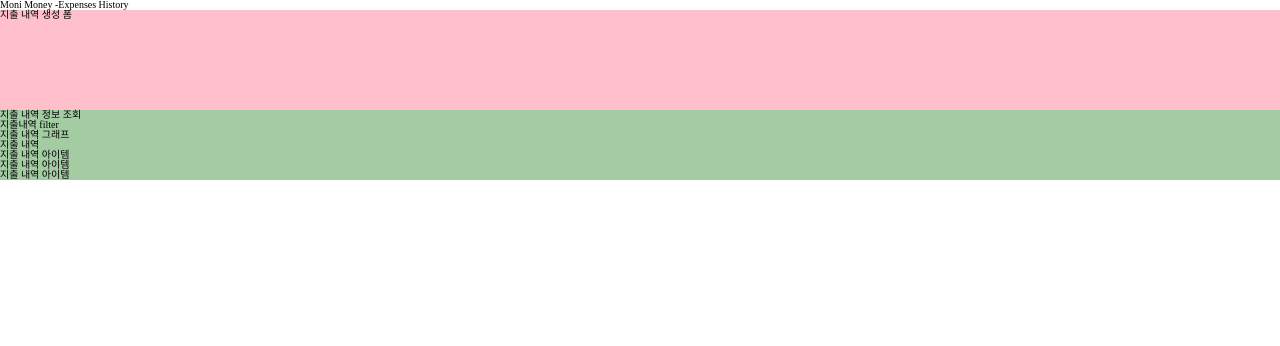
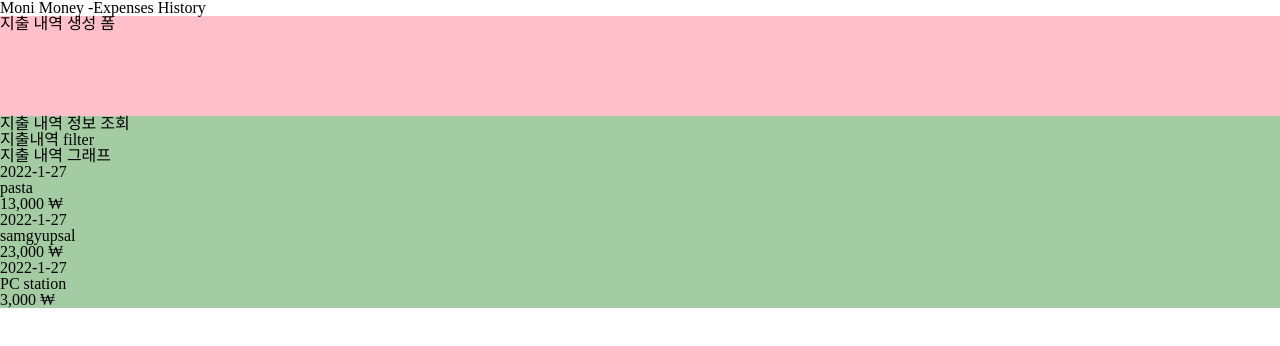
Before and after one commit to yws1502/Moni_Money, a React (Create React App) app: page / in a window 1280 px wide. Shown: the top 346 px of the page. Built offline with nearby package versions, Linux system fonts and the light colour scheme.

Commit message:
♻️  지출 리스트, 아이템 컴포넌트 분리

```diff
--- /dev/null
+++ b/src/components/ExpenseItem.jsx
@@ -0,0 +1,22 @@
+function ExpenseItem(props) {
+  const item = props.expense;
+  const year = item.date.getFullYear();
+  const month = item.date.getMonth();
+  const day = item.date.getDate();
+
+  const price = +item.price;
+
+  return (
+    <li>
+      <div>
+        <span>{year}-</span>
+        <span>{month}-</span>
+        <span>{day}</span>
+      </div>
+      <strong>{item.title}</strong>
+      <div>{price.toLocaleString()} ₩</div>
+    </li>
+  );
+}
+
+export default ExpenseItem;
--- /dev/null
+++ b/src/components/ExpenseList.jsx
@@ -0,0 +1,16 @@
+import ExpenseItem from "./ExpenseItem";
+
+function ExpenseList(props) {
+  return (
+    <div>
+      <h3 className="a11y-hidden">지출 내역 리스트</h3>
+      <ul>
+        {props.expenses.map((expense) => (
+          <ExpenseItem key={expense.id} expense={expense} />
+        ))}
+      </ul>
+    </div>
+  );
+}
+
+export default ExpenseList;
--- a/src/components/Expenses.jsx
+++ b/src/components/Expenses.jsx
@@ -1,4 +1,27 @@
+import ExpenseList from "./ExpenseList";
+
 function Expenses(props) {
+  const testData = [
+    {
+      id: "e1",
+      title: "pasta",
+      price: "13000",
+      date: new Date(),
+    },
+    {
+      id: "e2",
+      title: "samgyupsal",
+      price: "23000",
+      date: new Date(),
+    },
+    {
+      id: "e3",
+      title: "PC station",
+      price: "3000",
+      date: new Date(),
+    },
+  ];
+
   return (
     <div role="main">
       <section style={{ height: "100px", backgroundColor: "pink" }}>
@@ -10,14 +33,7 @@ function Expenses(props) {
         지출 내역 정보 조회
         <div>지출내역 filter</div>
         <div>지출 내역 그래프</div>
-        <div>
-          지출 내역
-          <ul>
-            <li>지출 내역 아이템</li>
-            <li>지출 내역 아이템</li>
-            <li>지출 내역 아이템</li>
-          </ul>
-        </div>
+        <ExpenseList expenses={testData} />
       </section>
     </div>
   );
--- a/src/index.css
+++ b/src/index.css
@@ -119,7 +119,7 @@ section {
   display: block;
 }
 html {
-  font-size: 10px;
+  font-size: 16px;
 }
 body {
   line-height: 1;
```
